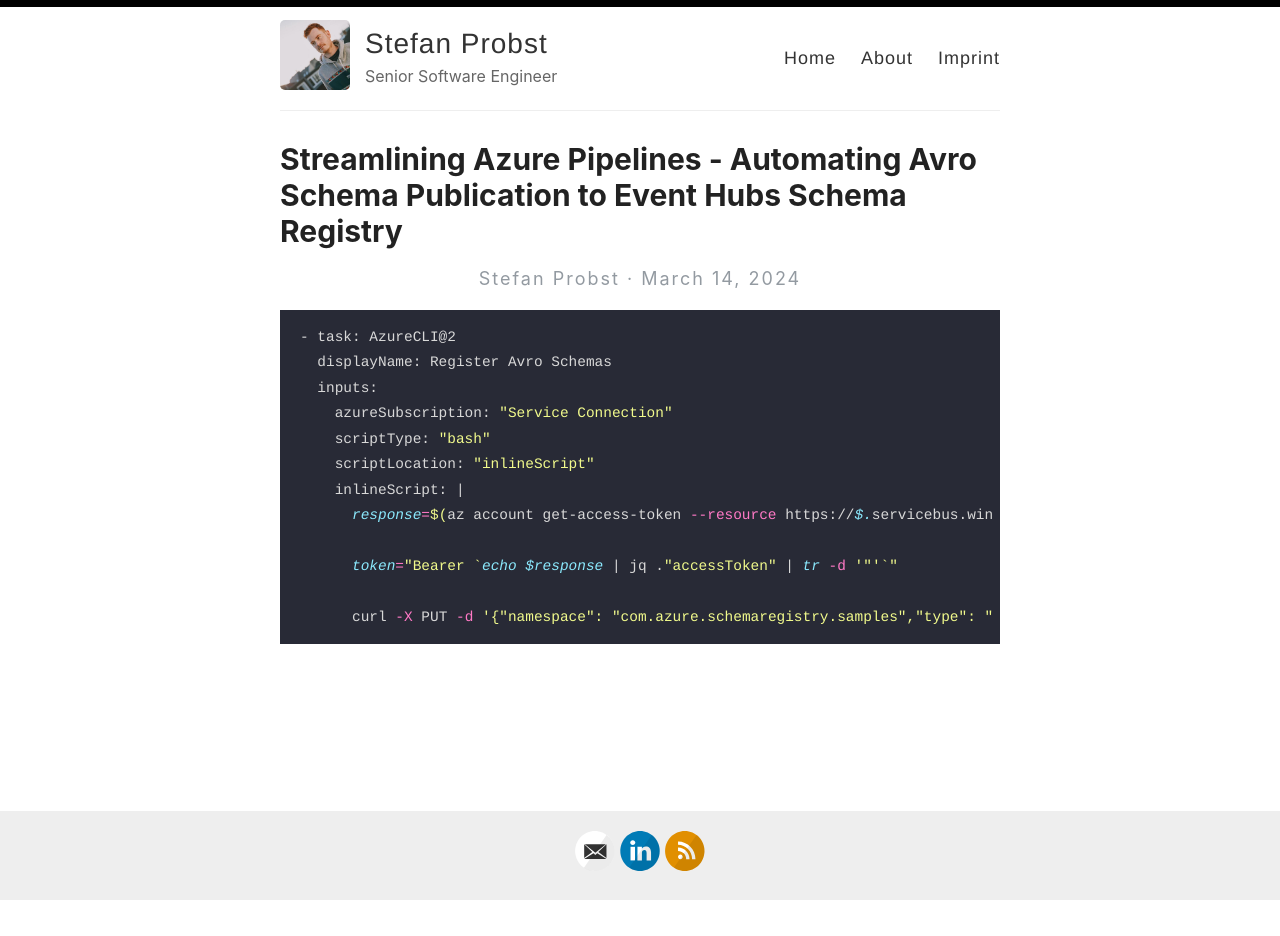
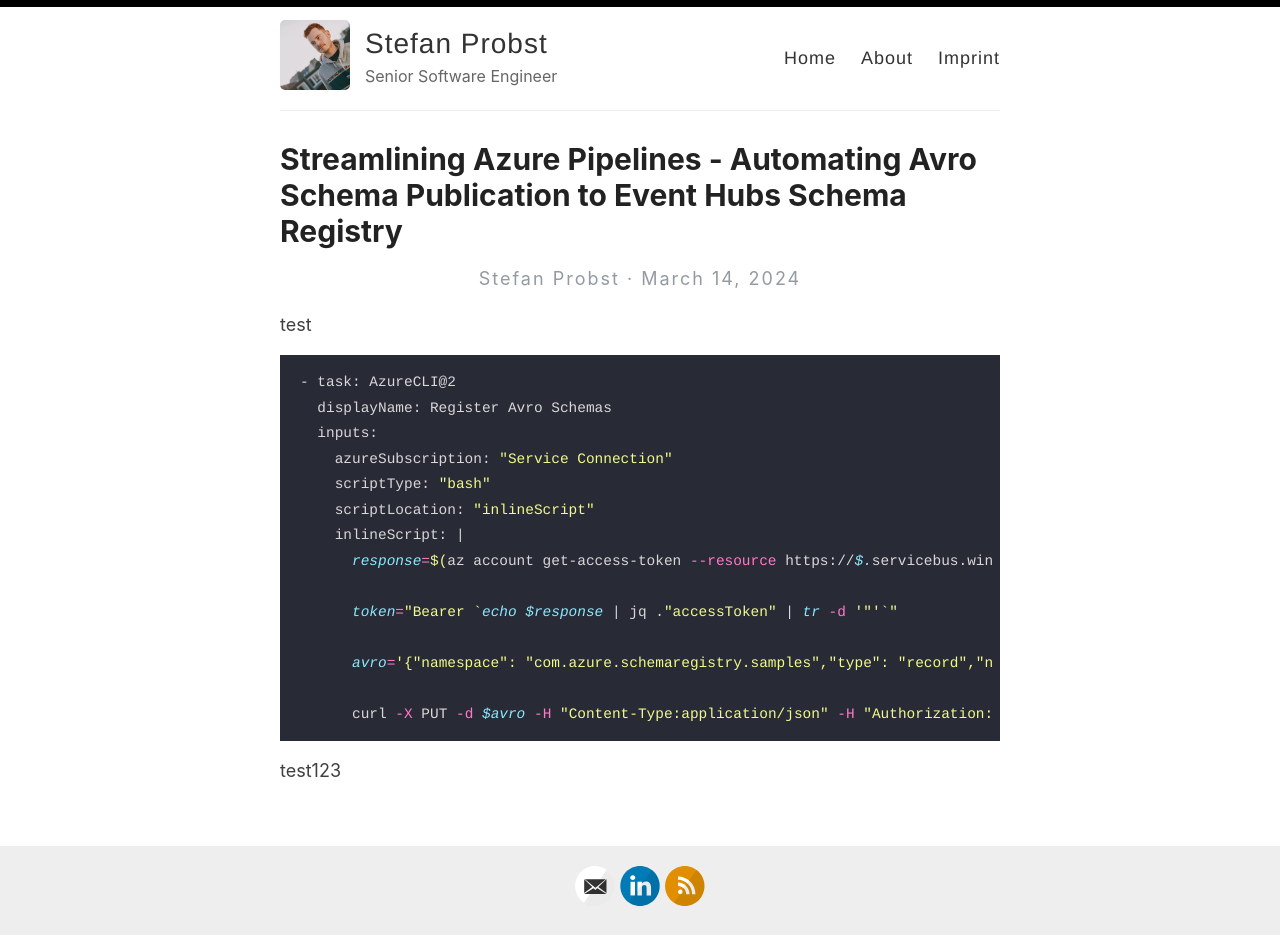
Before and after one commit to probststefan/code-blog, a Jekyll site: the page built from _posts/2024-03-14-azure-pipeline-register-avro-schema-event-hub.md, in a window 1280 px wide. Built offline with Jekyll 4.4.1, drawn with Linux system fonts in a browser that asks for light colours; before the commit the page ends 901 px from its top, so only the background shows below that.

Commit message:
Update 2024-03-14-azure-pipeline-register-avro-schema-event-hub.md

````diff
--- a/_posts/2024-03-14-azure-pipeline-register-avro-schema-event-hub.md
+++ b/_posts/2024-03-14-azure-pipeline-register-avro-schema-event-hub.md
@@ -2,6 +2,7 @@
 layout: post
 title: Streamlining Azure Pipelines - Automating Avro Schema Publication to Event Hubs Schema Registry
 ---
+test
 ```bash
 - task: AzureCLI@2
   displayName: Register Avro Schemas
@@ -14,5 +15,8 @@ title: Streamlining Azure Pipelines - Automating Avro Schema Publication to Even
 
       token="Bearer `echo $response | jq ."accessToken" | tr -d '"'`"
 
-      curl -X PUT -d '{"namespace": "com.azure.schemaregistry.samples","type": "record","name": "Order","fields": [{"name": "id","type": "string"},{"name": "amount","type": "double"}]}'  -H "Content-Type:application/json" -H "Authorization:$token" -H "Serialization-Type:Avro" 'https://${{ parameters.applicationName }}.servicebus.windows.net/$schemagroups/avro/schemas/stefan?api-version=2020-09-01-preview'
+      avro='{"namespace": "com.azure.schemaregistry.samples","type": "record","name": "Order","fields": [{"name": "id","type": "string"},{"name": "amount","type": "double"}]}'
+
+      curl -X PUT -d $avro -H "Content-Type:application/json" -H "Authorization:$token" -H "Serialization-Type:Avro" 'https://<Namespace_Name>.servicebus.windows.net/$schemagroups/<SchemaGroup_Name>/schemas/<Schema_Name>?api-version=2020-09-01-preview'
 ```
+test123
````
